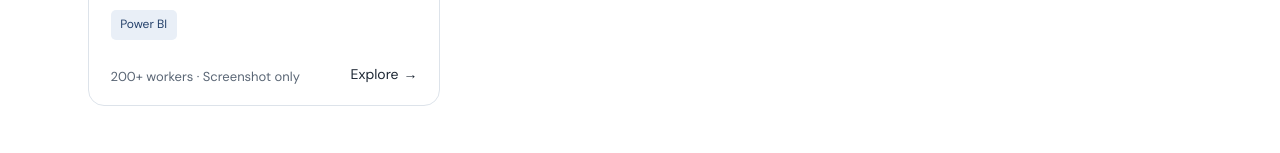
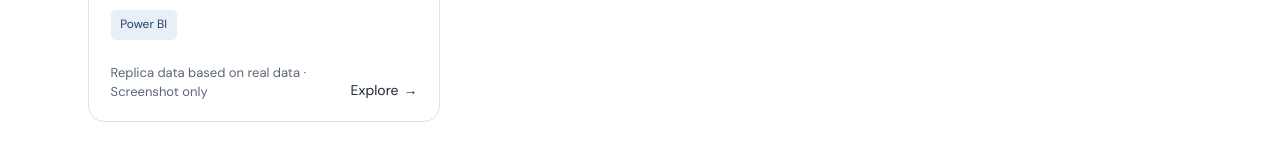
Before and after one commit to trieulch/trieulch.github.io, a plain HTML site: page projects.html in a window 1280 px wide. Shown: the part 1479-1632 px from the top of the page. Drawn offline with Linux system fonts and the light colour scheme.

Commit message:
Update manufacturing dashboard card note

```diff
--- a/projects.html
+++ b/projects.html
@@ -92,7 +92,7 @@
           <h2>Manufacturing Analytics Dashboard</h2>
           <p class="desc">Automated KPI reporting that lifted line efficiency by <b>15%</b>.</p>
           <ul class="tags"><li>Power BI</li></ul>
-          <div class="foot"><span class="note">200+ workers · Screenshot only</span><span class="go">Explore</span></div>
+          <div class="foot"><span class="note">Replica data based on real data · Screenshot only</span><span class="go">Explore</span></div>
         </div>
       </a>
     </li>
```
